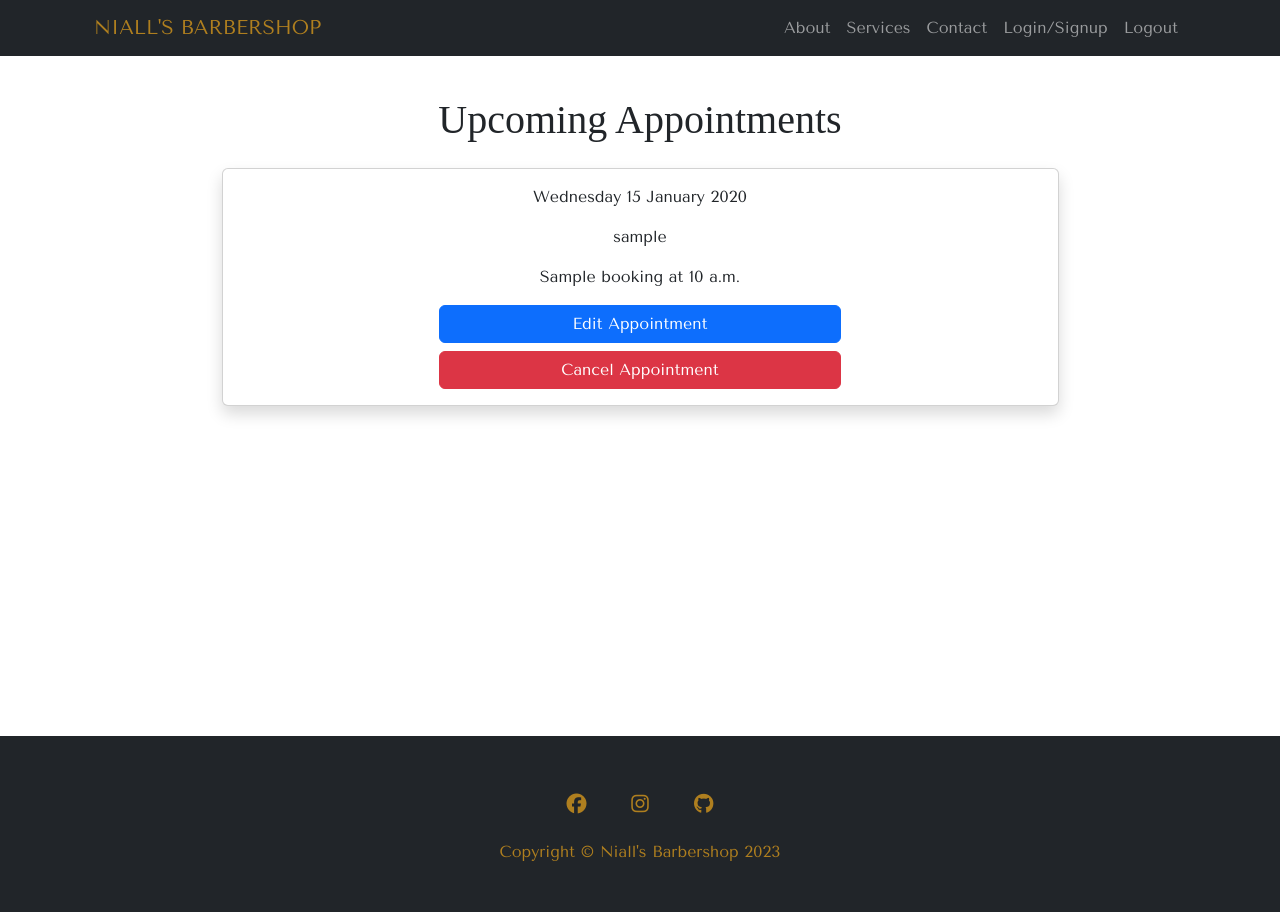
After one commit to DanMorriss/nialls-barbershop, a Django app: template templates/account-home.html in a window 1280 px wide. The commit adds this page. Run offline with Django 3.2, Linux system fonts and the light colour scheme; the template is opened without the code that fills it: most values are stand-ins (such as "Sample title", 1, 10 or a date in 2020); some libraries are stand-ins or nearby versions; some web fonts are replaced.

Commit message:
Rename index to account-home, removed whitespace below footer and added buttons to upcoming bookings

```diff
--- a/booking_system/urls.py
+++ b/booking_system/urls.py
@@ -3,5 +3,5 @@ from django.urls import path
 
 
 urlpatterns = [
-    path('', views.BookingsList.as_view(), name='home')
+    path('', views.BookingsList.as_view(), name='account_home')
 ]
--- a/booking_system/views.py
+++ b/booking_system/views.py
@@ -6,6 +6,6 @@ from datetime import date
 
 class BookingsList(generic.ListView):
     model = Booking
-    template_name = 'index.html'
+    template_name = 'account-home.html'
     paginate_by = 25
     queryset = Booking.objects.filter(date_of_booking__gte=date.today()).order_by('date_of_booking', 'start_time')
--- a/static/css/style.css
+++ b/static/css/style.css
@@ -21,3 +21,7 @@ h1, h2 {
     transition: .5s ease-in-out;
     color: var(---clr-white)
 }
+
+.fill-viewport-height {
+    min-height: 80vh;
+}
--- /dev/null
+++ b/templates/account-home.html
@@ -0,0 +1,36 @@
+{% extends "base.html" %}
+
+{% block content %}
+    <h1 class="text-center">Upcoming Appointments</h1>
+
+        {% for booking in object_list %}
+        <div class='d-flex justify-content-center '>
+            <div class="card shadow p-3 m-3 text-center w-75">
+                <p>{{ booking.date_of_booking|date:"l j F Y" }}</p>
+                <p>{{ booking.username }}</p>
+                <p>{{ booking.service_name }} at {{ booking.start_time|date:"g a" }}</p>
+                <div class="d-grid gap-2 col-6 mx-auto">
+                    <button class="btn btn-primary" type="button">Edit Appointment</button>
+                    <button class="btn btn-danger" type="button">Cancel Appointment</button>
+                  </div>
+            </div>
+        </div>
+        {% endfor %}
+
+
+    {% if is_paginated %}
+    <nav aria-label="Page navigation">
+        <ul class="pagination justify-content-center">
+            {% if page_obj.has_previous %}
+            <li><a href="?page={{ page_obj.previous_page_number }}"
+                class="page-link">&laquo; PREV </a></li>
+            {% endif %}
+            {% if page_obj.has_next %}
+            <li><a href="?page={{ page_obj.next_page_number }}"
+                class="page-link"> NEXT &raquo;</a></li>
+            {% endif %}
+        </ul>
+    </nav>
+    {% endif %}
+
+{% endblock %}
--- a/templates/base.html
+++ b/templates/base.html
@@ -16,6 +16,7 @@
     <link rel="icon" type="image/x-icon" href="{% static 'favicon/favicon.ico' %}"
 </head>
 <body>
+    <div class="fill-viewport-height">
     <!-- Naigation -->
     <nav class="navbar navbar-expand-lg navbar-dark bg-dark fixed-top" id="mainNav">
         <div class="container px-4">
@@ -40,8 +41,9 @@
         {% block content %}
         {% endblock %}
     </div>
+</div>
     <!-- Footer -->
-    <footer class="py-5 bg-dark mt-5">
+    <footer class="py-5 bg-dark mt-5 ">
         <div class="container px-4">
             <div class="row">
                 <div class="col-lg-8 col-md-10 mx-auto">
```
Also changed, not shown: templates/index.html (deleted, +0 -28 lines).
